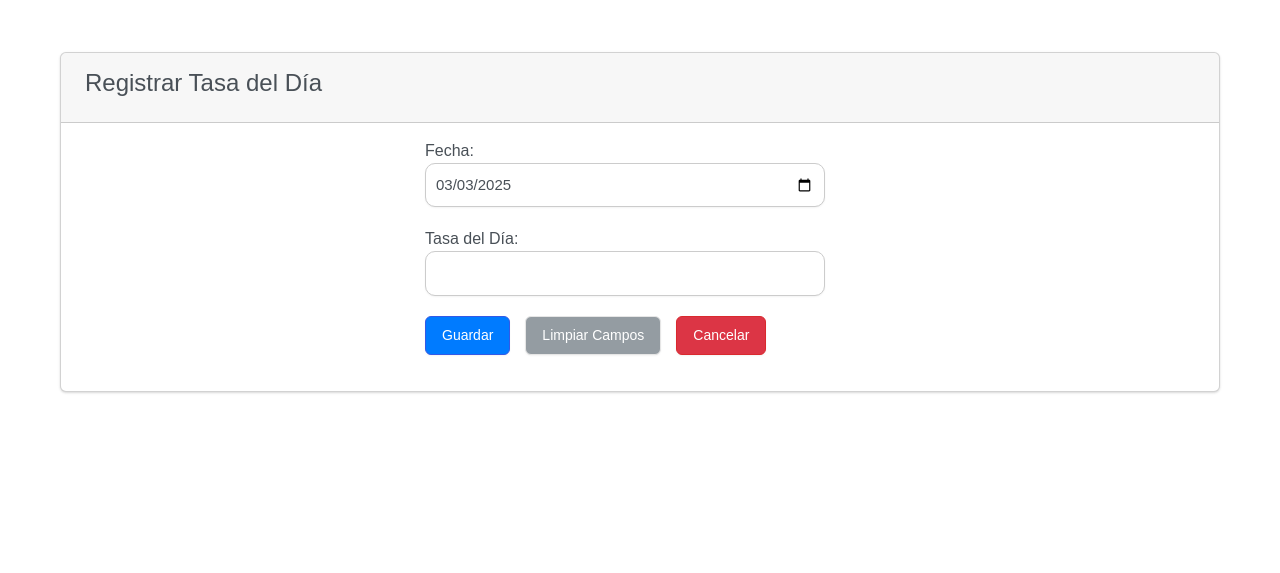
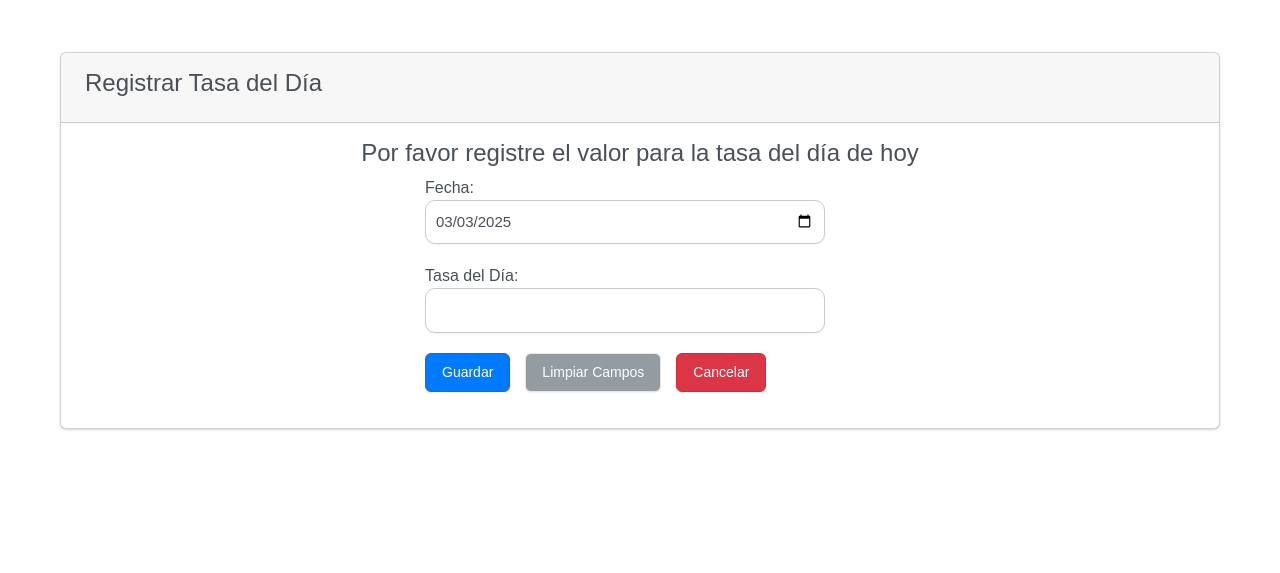
Before and after one commit to Dzherrom/mar-eriprestamos, a Django app: page /tasa_crear/ in a window 1280 px wide. Shown: the part 60-633 px from the top of the page. Run offline with Django 5.2, Linux system fonts and the light colour scheme; the visitor is signed in with stand-in values (Sample User, id 1).

Commit message:
mensaje en registrar tasa_dia

```diff
--- a/core/templates/tasas/tasa_crear.html
+++ b/core/templates/tasas/tasa_crear.html
@@ -18,9 +18,13 @@
         </div>
         {% endif %}
         <div class="card-body">
+            <div>
+                <h4>Por favor registre el valor para la tasa del día de hoy</h4>
+            </div>
             <div class="tasa-form-container">
                 <form method="post" action="{% url 'tasa_crear' %}">
                     {% csrf_token %}
+
                     <!-- Campo: Fecha -->
                     <div class="form-group">
                         <div>
```
